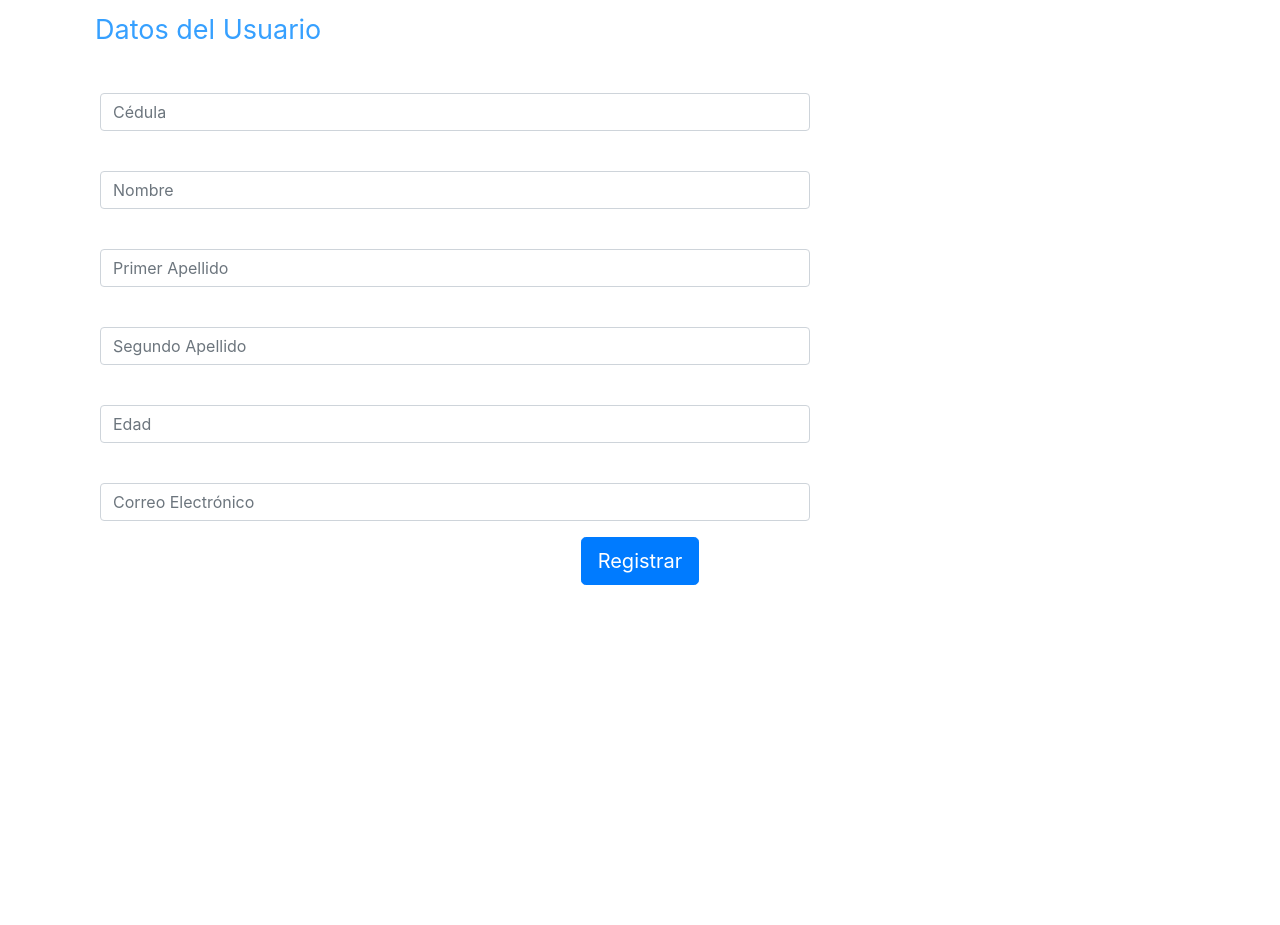
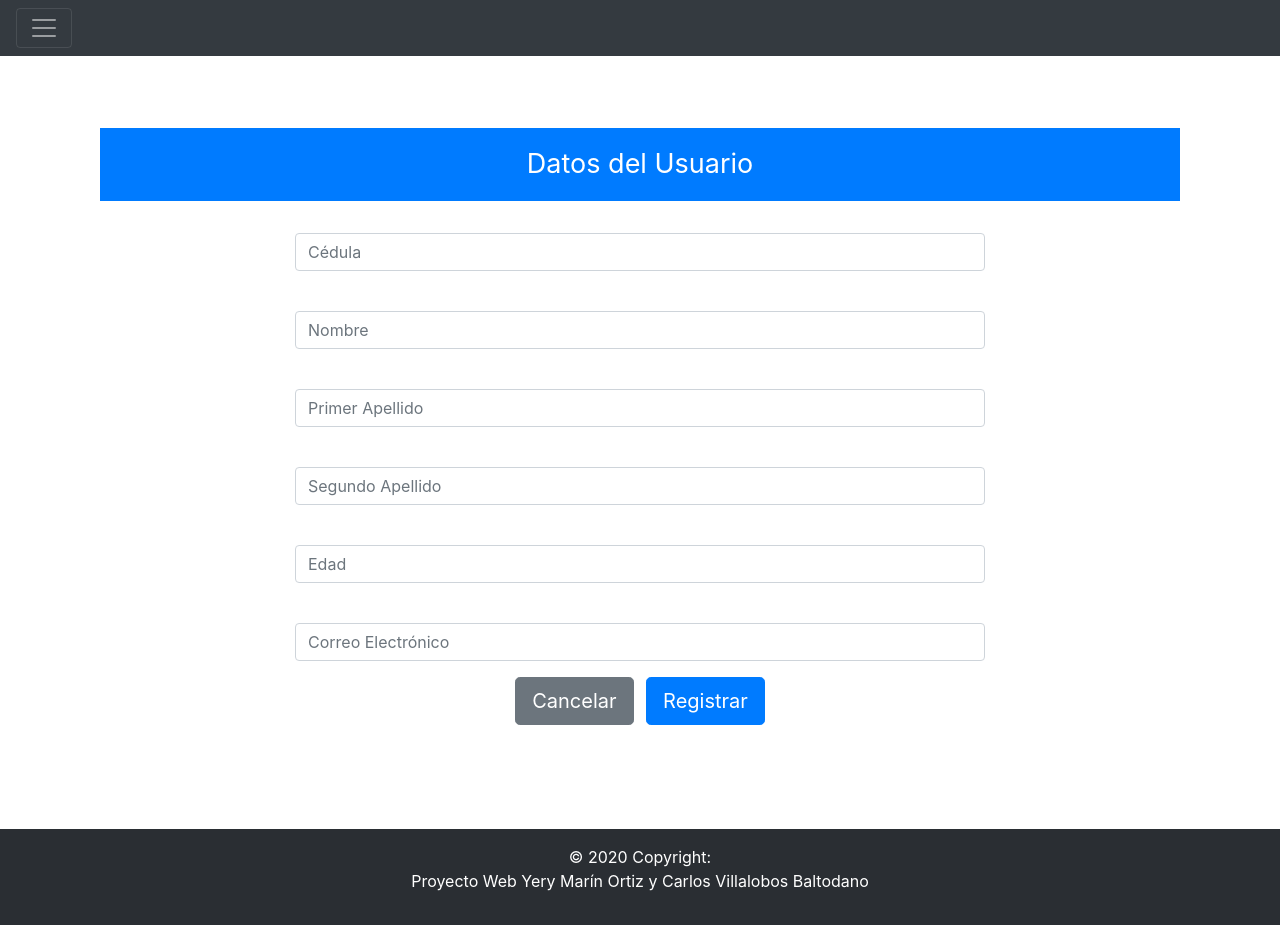
Before and after one commit to CarlosVillal/proyectoprograwebAPI, a PHP site: page /view/viewregistrouser.php in a window 1280 px wide. Before the commit the page ends 585 px from the top, so only its background shows below. Run offline with PHP 8.4, Linux system fonts and the light colour scheme; some libraries are stand-ins or nearby versions.

Commit message:
listado de usuarios, header y footer aparte

```diff
--- a/business/usuarioaction.php
+++ b/business/usuarioaction.php
@@ -17,11 +17,9 @@ include 'usuariobusiness.php';
 	$resultado = $userBusiness->insertarUsuario($usuario);
 
 	if($resultado == 1){
-        echo 'inserto correctamente correcta';
-		//header("location: ../view/choferview.php?mensaje=1" );
+		header("location: ../view/viewregistrouser.php?mensaje=1" );
 	}else{
-        echo "error";
-        // header("location: ../view/viewregistrouser.php?error=bderror" );
+         header("location: ../view/viewregistrouser.php?mensaje=2" );
 		}
 
 
--- /dev/null
+++ b/view/footer.php
@@ -0,0 +1,9 @@
+<br><br><br>
+<footer class="bg-dark text-center text-white">
+  <!-- Copyright -->
+  <div class="text-center p-3" style="background-color: rgba(0, 0, 0, 0.2);">
+    © 2020 Copyright:
+    <p class="text-white">Proyecto Web Yery Marín Ortiz y Carlos Villalobos Baltodano</p>
+  </div>
+  <!-- Copyright -->
+</footer>
--- /dev/null
+++ b/view/header.php
@@ -0,0 +1,29 @@
+<header>
+<script src="https://cdn.jsdelivr.net/npm/bootstrap@5.3.0-alpha3/dist/js/bootstrap.bundle.min.js" integrity="sha384-ENjdO4Dr2bkBIFxQpeoTz1HIcje39Wm4jDKdf19U8gI4ddQ3GYNS7NTKfAdVQSZe" crossorigin="anonymous"></script>
+<nav class="navbar navbar-dark bg-dark">
+  <button class="navbar-toggler" type="button" data-bs-toggle="collapse" data-bs-target="#navbarTogglerDemo01" aria-controls="navbarTogglerDemo01" aria-expanded="false" aria-label="Toggle navigation">
+    <span class="navbar-toggler-icon"></span>
+  </button>
+  <div class="collapse navbar-collapse" id="navbarTogglerDemo01">
+    <!-- <a class="navbar-brand" href="#">Opciones</a> -->
+    <ul class="navbar-nav mr-auto mt-2 mt-lg-0">
+      <li class="nav-item active">
+        <a class="nav-link" href="#">Inicio<span class="sr-only">(current)</span></a>
+      </li>
+      <li class="nav-item active">
+        <a class="nav-link" href="../view/viewlistausuarios.php">Usuarios<span class="sr-only">(current)</span></a>
+      </li>
+      <li class="nav-item active">
+        <a class="nav-link" href="#">Chistes<span class="sr-only">(current)</span></a>
+      </li>
+      <li class="nav-item active">
+        <a class="nav-link" href="#">Datos aleatorios<span class="sr-only">(current)</span></a>
+      </li>
+      <li class="nav-item active">
+        <a class="nav-link" href="../index.php">Salir<span class="sr-only">(current)</span></a>
+      </li>
+    </ul>
+  </div>
+</nav>
+</header>
+<br><br><br>
--- a/view/viewregistrouser.php
+++ b/view/viewregistrouser.php
@@ -9,80 +9,124 @@
     <meta charset="UTF-8">
     <meta http-equiv="X-UA-Compatible" content="IE=edge">
     <meta name="viewport" content="width=device-width, initial-scale=1.0">
-    <title>Document</title>
+    <title>Registrar Usuario</title>
 
   <!--  <link href="https://cdn.jsdelivr.net/npm/bootstrap@5.3.0-alpha3/dist/css/bootstrap.min.css" rel="stylesheet" integrity="sha384-KK94CHFLLe+nY2dmCWGMq91rCGa5gtU4mk92HdvYe+M/SXH301p5ILy+dN9+nJOZ" crossorigin="anonymous">
 	Custom styles-->
 	<link rel="stylesheet" href="../view/assets/css/estilosRegistroUser.css">
+    <script src="https://cdn.jsdelivr.net/npm/sweetalert2@11"></script>
 </head>
 <body>
+
+<!-- HEADER -->
+<?php
+include 'header.php'
+?>
+
+
+
 <!--<script src="https://cdn.jsdelivr.net/npm/bootstrap@5.3.0-alpha3/dist/js/bootstrap.bundle.min.js" integrity="sha384-ENjdO4Dr2bkBIFxQpeoTz1HIcje39Wm4jDKdf19U8gI4ddQ3GYNS7NTKfAdVQSZe" crossorigin="anonymous"></script>
---><div class="container">
+-->
+<div class="container">
     <div class="row">
         <div class="col-md-12">
             <div class="well well-sm">
+            <div >
                 <form method="post" action="../business/usuarioaction.php">
                     <fieldset>
-                        <legend class="text-xs-center header">Datos del Usuario</legend>
-
+                        <div class="container text-center">
+                        <legend class="text-xs-center header p-3 mb-2 bg-primary text-white">Datos del Usuario</legend>
+                        </div>
                         <!-- CEDULA -->
-                        <div class="form-group">
+                        <div class="form-group container text-center">
                             <span class="col-md-1 offset-md-2 text-xs-center"><i class="fa fa-user bigicon"></i></span>
-                            <div class="col-md-8">
+                            <div class="col-md-8 container text-center">
                                 <input id="cedula" name="cedula" type="text" placeholder="Cédula" class="form-control" required pattern="[0-9]+">
                             </div>
                         </div>
 
                         <!-- NOMBRE -->
-                        <div class="form-group">
+                        <div class="form-group container text-center">
                             <span class="col-md-1 offset-md-2 text-xs-center"><i class="fa fa-user bigicon"></i></span>
-                            <div class="col-md-8">
+                            <div class="col-md-8 container text-center">
                                 <input id="nombre" name="nombre" type="text" placeholder="Nombre" class="form-control" required pattern="^[a-zA-ZÀ-ÿ\u00f1\u00d1]+(\s*[a-zA-ZÀ-ÿ\u00f1\u00d1]*)*[a-zA-ZÀ-ÿ\u00f1\u00d1]+$">
                             </div>
                         </div>
 
                         <!-- PRIMER APELLIDO -->
-                        <div class="form-group">
+                        <div class="form-group container text-center">
                             <span class="col-md-1 offset-md-2 text-xs-center"><i class="fa fa-user bigicon"></i></span>
-                            <div class="col-md-8">
+                            <div class="col-md-8 container text-center">
                                 <input id="apellido1" name="apellido1" type="text" placeholder="Primer Apellido" class="form-control" required pattern="^[a-zA-ZÀ-ÿ\u00f1\u00d1]+(\s*[a-zA-ZÀ-ÿ\u00f1\u00d1]*)*[a-zA-ZÀ-ÿ\u00f1\u00d1]+$">
                             </div>
                         </div>
 
                         <!-- SEGUNDO APELLIDO -->
-                        <div class="form-group">
+                        <div class="form-group container text-center">
                             <span class="col-md-1 offset-md-2 text-xs-center"><i class="fa fa-envelope-o bigicon"></i></span>
-                            <div class="col-md-8">
+                            <div class="col-md-8 container text-center">
                                 <input id="apellido2" name="apellido2" type="text" placeholder="Segundo Apellido" class="form-control" required pattern="^[a-zA-ZÀ-ÿ\u00f1\u00d1]+(\s*[a-zA-ZÀ-ÿ\u00f1\u00d1]*)*[a-zA-ZÀ-ÿ\u00f1\u00d1]+$">
                             </div>
                         </div>
 
                         <!-- EDAD -->
-                        <div class="form-group">
+                        <div class="form-group container text-center">
                             <span class="col-md-1 offset-md-2 text-xs-center"><i class="fa fa-phone-square bigicon"></i></span>
-                            <div class="col-md-8">
+                            <div class="col-md-8 container text-center">
                                 <input id="edad" name="edad" type="text" placeholder="Edad" class="form-control" required pattern="[0-9]+" />
                             </div>
                         </div>
 
                         <!-- CORREO ELECTRONICO -->
-                        <div class="form-group">
+                        <div class="form-group container text-center">
                             <span class="col-md-1 offset-md-2 text-xs-center"><i class="fa fa-pencil-square-o bigicon"></i></span>
-                            <div class="col-md-8">
+                            <div class="col-md-8 container text-center">
                             <input id="correo" name="correo" type="text" placeholder="Correo Electrónico" class="form-control" required pattern="^[a-zA-Z0-9._%+-]+@[a-zA-Z0-9.-]+\.[a-zA-Z]{2,}$" />
                             </div>
                         </div>
-                        <div class="form-group">
-                            <div class="col-md-12 text-center">
-                                <button type="submit" name="registrar" id="registrar" class="btn btn-primary btn-lg">Registrar</button>
-                            </div>
+
+                        <div class="form-group container text-center">
+                        <div class="col-md-12 text-center">
+                            <a href="viewlistausuarios.php" class="btn btn-secondary btn-lg mr-2">Cancelar</a>
+                            <button type="submit" name="registrar" id="registrar" class="btn btn-primary btn-lg">Registrar</button>
                         </div>
+                        </div>
+
                     </fieldset>
                 </form>
+                </div>
             </div>
         </div>
     </div>
 </div>
 
+<?php
+
+if(isset($_GET['mensaje']) && $_GET['mensaje'] == "1"){
+    ?><script>
+	Swal.fire({
+		icon: 'success',
+		title: 'ÉXITO',
+		text: 'Se registró con éxito!'
+	  })
+	</script><?php
+
+}else if(isset($_GET['mensaje']) && $_GET['mensaje'] == "2"){
+    ?><script>
+	Swal.fire({
+		icon: 'error',
+		title: 'Ocurrio un error',
+		text: 'No se pudo registra el usuario!'
+	  })
+	</script><?php
+}
+
+?>
+
+<!-- FOOTER -->
+<?php
+    include 'footer.php';
+?>
+
 </body>
 </html>
```
Also changed, not shown: view/viewlistausuarios.php (added, +74 -0 lines).
